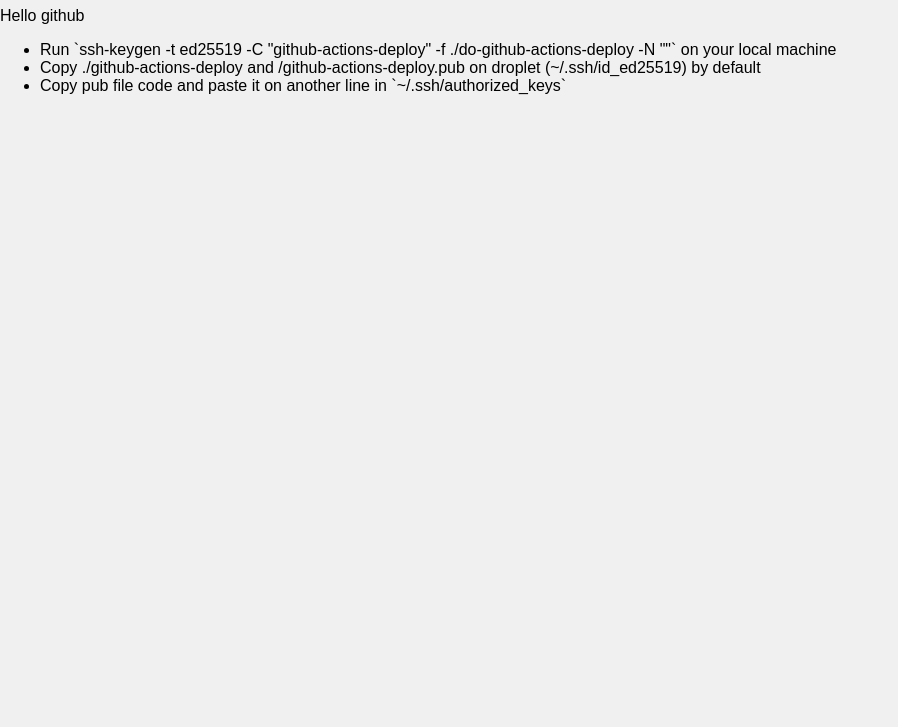
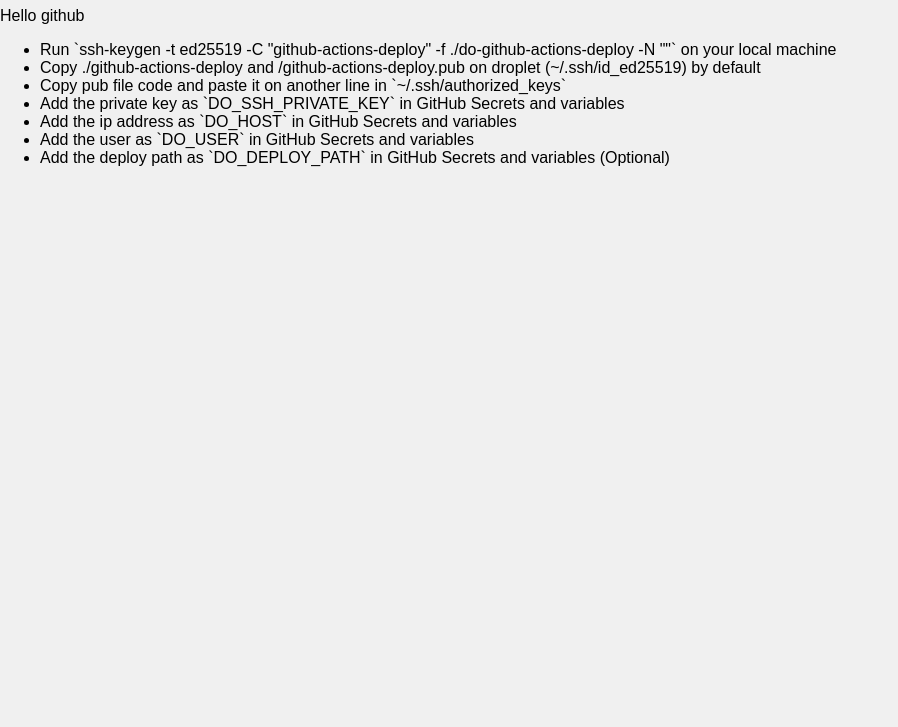
Before and after one commit to postboxcms/github-actions-demo, a plain HTML site: page index.html in a window 1280 px wide. Shown: the part 73-800 px from the top of the page, without its empty margins (0-898 px from the left). Drawn offline with Linux system fonts and the light colour scheme.

Commit message:
chore(README): updated readme.md and index.html

```diff
--- a/index.html
+++ b/index.html
@@ -21,6 +21,10 @@
         <li>Run `ssh-keygen -t ed25519 -C "github-actions-deploy" -f ./do-github-actions-deploy -N ""` on your local machine</li>
         <li>Copy ./github-actions-deploy and /github-actions-deploy.pub on droplet (~/.ssh/id_ed25519) by default</li>
         <li>Copy pub file code and paste it on another line in `~/.ssh/authorized_keys`</li>
+        <li>Add the private key as `DO_SSH_PRIVATE_KEY` in GitHub Secrets and variables</li>
+        <li>Add the ip address as `DO_HOST` in GitHub Secrets and variables</li>
+        <li>Add the user as `DO_USER` in GitHub Secrets and variables</li>
+        <li>Add the deploy path as `DO_DEPLOY_PATH` in GitHub Secrets and variables (Optional)</li>
     </ul>
     <script>
         console.log("Hello, world!");
```
Also changed, not shown: 1 other file.
